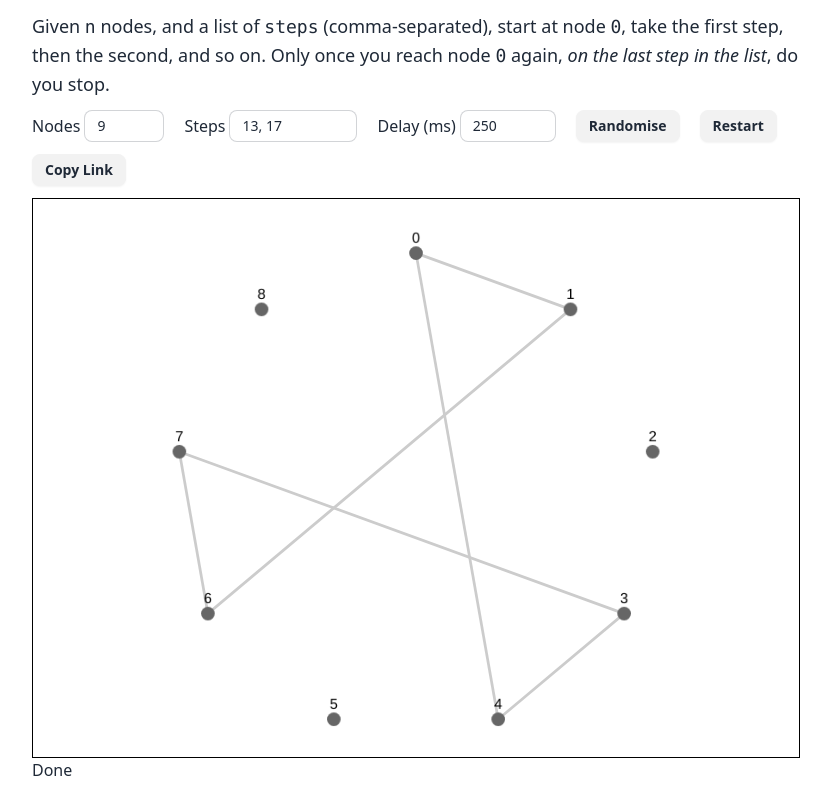
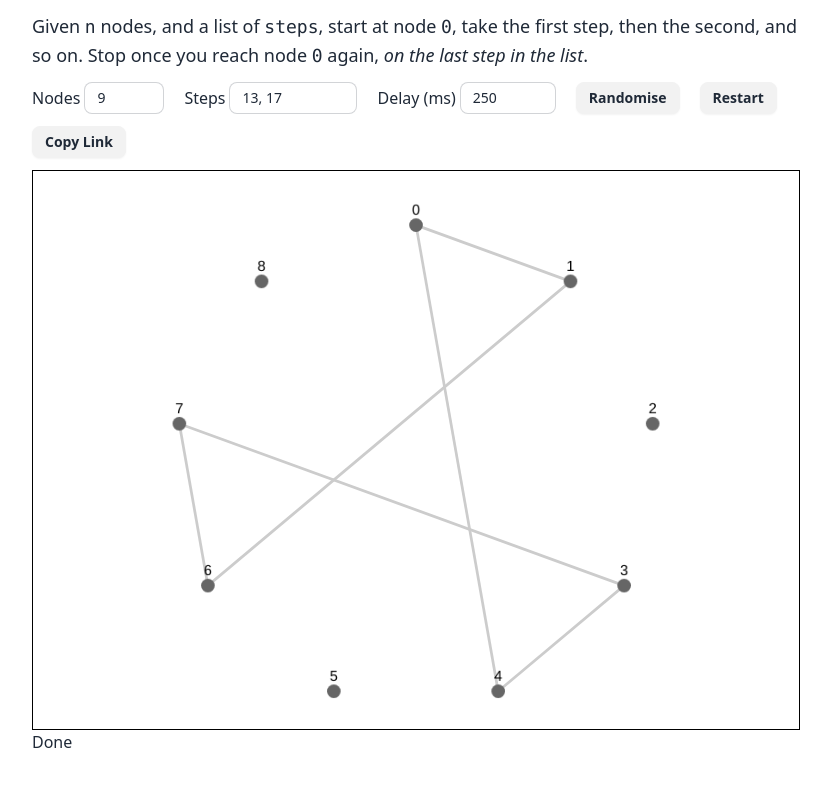
Before and after one commit to SkepticMystic/traverser-sk, a SvelteKit app: page / in a window 1280 px wide. Shown: the whole page, without its empty margins (224-1055 px from the left). Built offline with nearby package versions, Linux system fonts and the light colour scheme.

Commit message:
Simplify tutorial

```diff
--- a/src/routes/+page.svelte
+++ b/src/routes/+page.svelte
@@ -43,10 +43,10 @@
 </script>
 
 <p class="text-lg">
-	Given <code>n</code> nodes, and a list of <code>steps</code> (comma-separated), start at node
-	<code>0</code>, take the first step, then the second, and so on. Only once you reach node
+	Given <code>n</code> nodes, and a list of <code>steps</code>, start at node
+	<code>0</code>, take the first step, then the second, and so on. Stop once you reach node
 	<code>0</code>
-	again, <em>on the last step in the list</em>, do you stop.
+	again, <em>on the last step in the list</em>.
 </p>
 
 <div class="flex gap-x-5 gap-y-3 items-center flex-wrap my-3">
```
